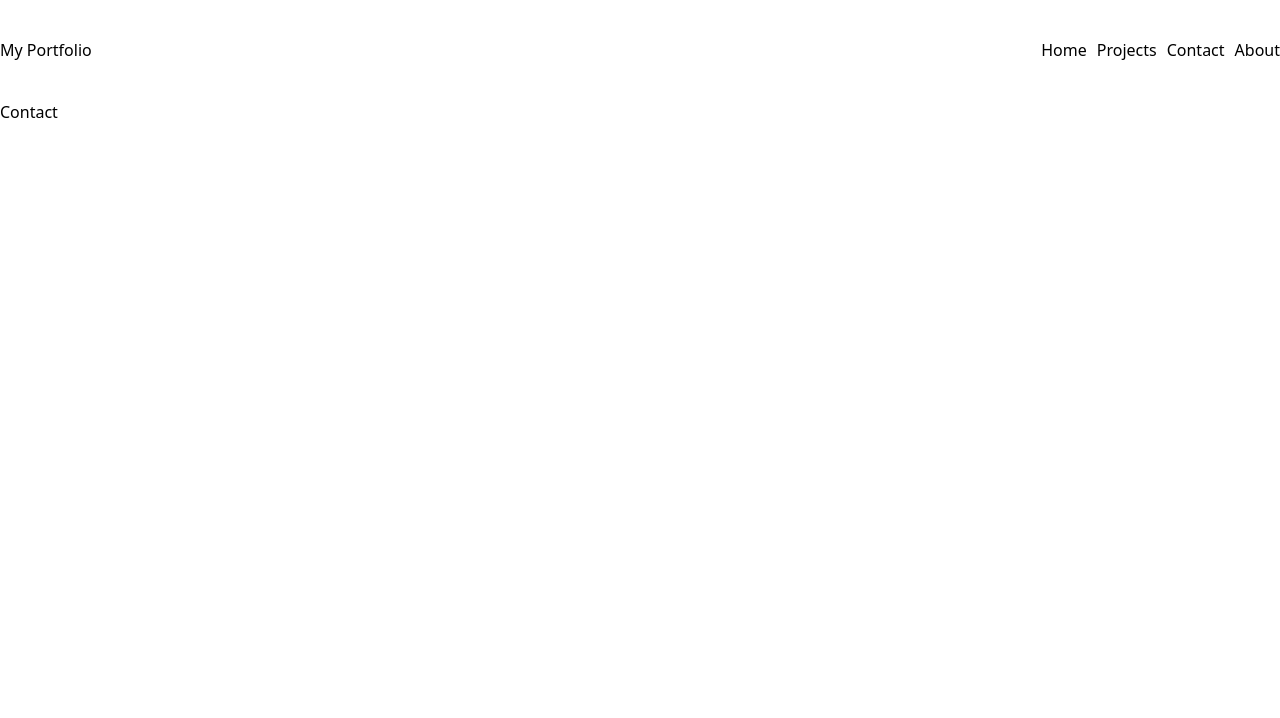
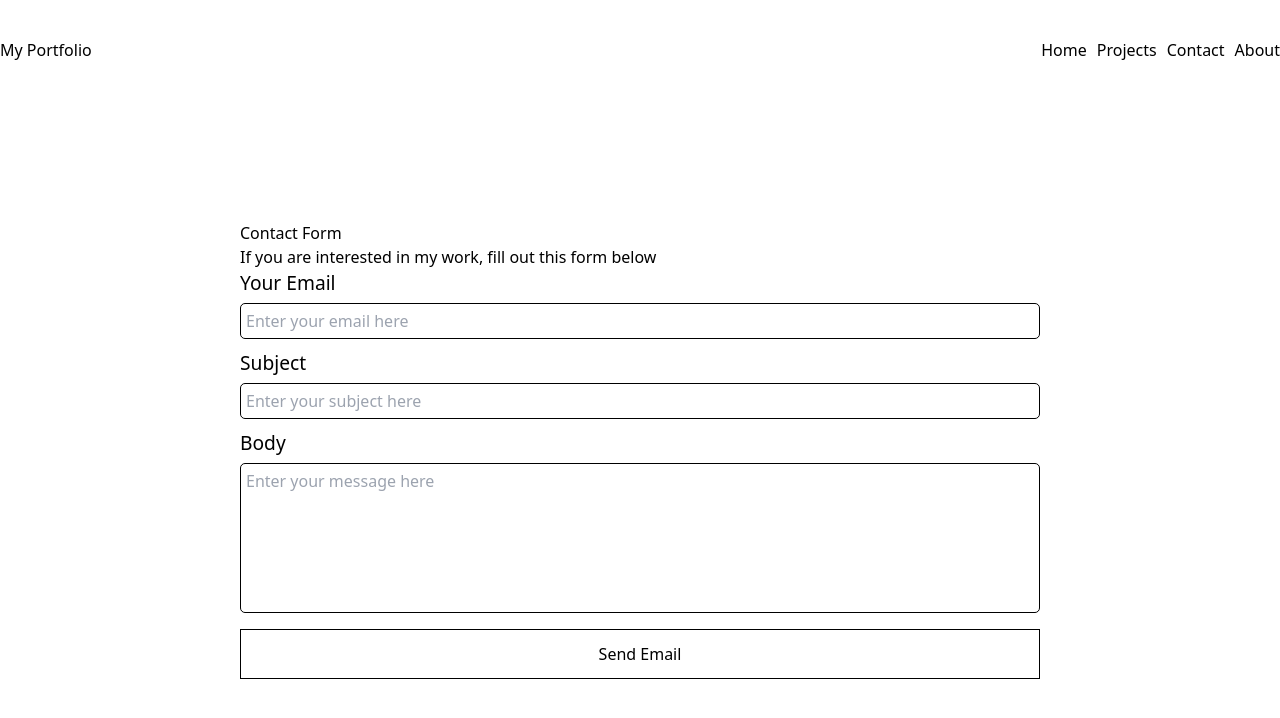
Before and after one commit to javiguerra777/my_portfolio_template, a React (Vite) app: page /contact in a window 1280 px wide. Shown: the top 718 px of the page. Built offline with nearby package versions, Linux system fonts and the light colour scheme.

Commit message:
feat(contact): contact page UI is built and contact form functionality works

```diff
--- a/package.json
+++ b/package.json
@@ -13,6 +13,7 @@
     "framer-motion": "^11.2.13",
     "react": "^18.3.1",
     "react-dom": "^18.3.1",
+    "react-hook-form": "^7.52.1",
     "react-icons": "^5.2.1",
     "react-router-dom": "^6.24.1",
     "sass": "^1.77.6"
--- a/src/pages/Contact.jsx
+++ b/src/pages/Contact.jsx
@@ -1,7 +1,56 @@
+import { useForm } from "react-hook-form";
 
 const Contact = () => {
+  const { register, handleSubmit } = useForm();
+  const onSubmit = (data) => {
+    console.log(data);
+    const email = data.email;
+    const body = data.body;
+    const subject = data.subject;
+    // The myEmail variable should be replaced with your email address
+    const myEmail= "replace with your email address";
+    const mailToLink = `mailto:${myEmail}?subject=${encodeURIComponent(subject)}&body=${encodeURIComponent("From: " + email + ", Message: " + body)}`;
+    window.location.href = mailToLink;
+  }
   return (
-    <div>Contact</div>
+    <main className="contact-container">
+      <section className="border border-2 p-2 rounded-md form-container">
+      <h2 className="text-2xl font-medium text-center">Contact Form</h2>
+      <p className="text-lg text-center">If you are interested in my work, fill out this form below</p>
+      <form onSubmit={handleSubmit(onSubmit)}>
+      <label htmlFor="email">
+          <p>Your Email</p>
+          <input
+          {...register("email", { required: true })}
+          type="email"
+          id="email"
+          placeholder="Enter your email here"
+          required
+          />
+        </label>
+        <label htmlFor="subject">
+          <p>Subject</p>
+          <input
+          {...register("subject", { required: true })}
+          type="text"
+          id="subject"
+          placeholder="Enter your subject here"
+          required
+          />
+        </label>
+        <label htmlFor="body">
+          <p>Body</p>
+          <textarea
+          {...register("body", { required: true })}
+          id="body"
+          placeholder="Enter your message here"
+          required
+          />
+        </label>
+        <button type="submit">Send Email</button>
+      </form>
+      </section>
+    </main>
   )
 }
 
--- a/src/styles/contact.scss
+++ b/src/styles/contact.scss
@@ -0,0 +1,35 @@
+.contact-container {
+  flex: 1;
+  display: flex;
+  justify-content: center;
+  align-items: center;
+  .form-container {
+    width: 90%;
+    @media screen and (min-width: $laptop) {
+      width: 800px;
+    }
+  }
+  form {
+    display: flex;
+    flex-direction: column;
+    button[type='submit'] {
+      height: 50px;
+      border: solid 1px black;
+    }
+    input[type='text'], input[type='email'], textarea {
+      margin-bottom: 10px;
+      border: solid 1px black;
+      width: 100%;
+      padding: 5px;
+      border-radius: 5px;
+    }
+    textarea {
+      resize: none;
+      height: 150px;
+    }
+    p {
+      font-size: 1.2em;
+      margin-bottom: 5px;
+    }
+  }
+}
```
Also changed, not shown: 1 other file (tests, documents, lock files or other folders).
